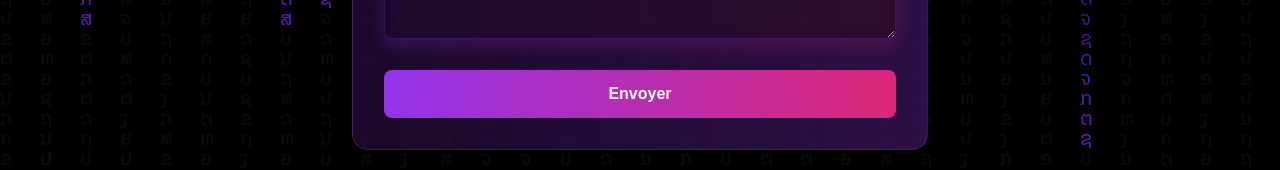
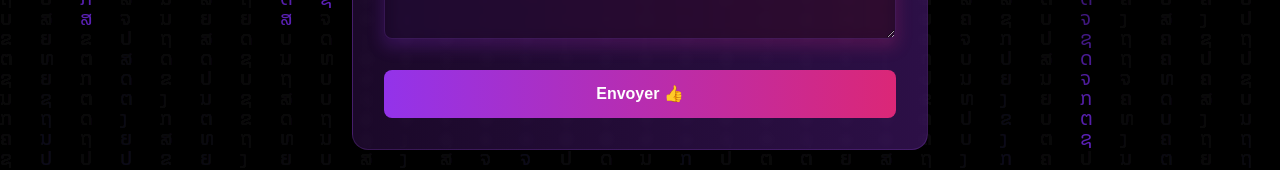
Before and after one commit to Aliksssss/Aliks_Portfolio, a Next.js app in the folder my-app/: page /Contact in a window 1280 px wide. Shown: the part 509-679 px from the top of the page. Built offline with nearby package versions, Linux system fonts and the light colour scheme.

Commit message:
Update ContactForm component

```diff
--- a/my-app/app/components/ContactForm.tsx
+++ b/my-app/app/components/ContactForm.tsx
@@ -51,7 +51,7 @@ const ContactForm = () => {
 
       <div className="w-full">
         <h1 className="mb-2 text-4xl font-bold text-center text-transparent bg-clip-text bg-gradient-to-r from-purple-500 via-pink-500 to-purple-500">
-          Contact
+          Contact ✌️
         </h1>
         <p className="mb-8 text-center text-gray-400">
           Envoyez-moi un message
@@ -110,7 +110,7 @@ const ContactForm = () => {
             className="w-full px-6 py-3 bg-gradient-to-r from-purple-600 to-pink-600 rounded-lg text-white font-semibold
                      hover:from-purple-700 hover:to-pink-700 transition-all duration-300 transform hover:-translate-y-0.5"
           >
-            Envoyer
+            Envoyer 👍
           </motion.button>
         </form>
       </div>
```
